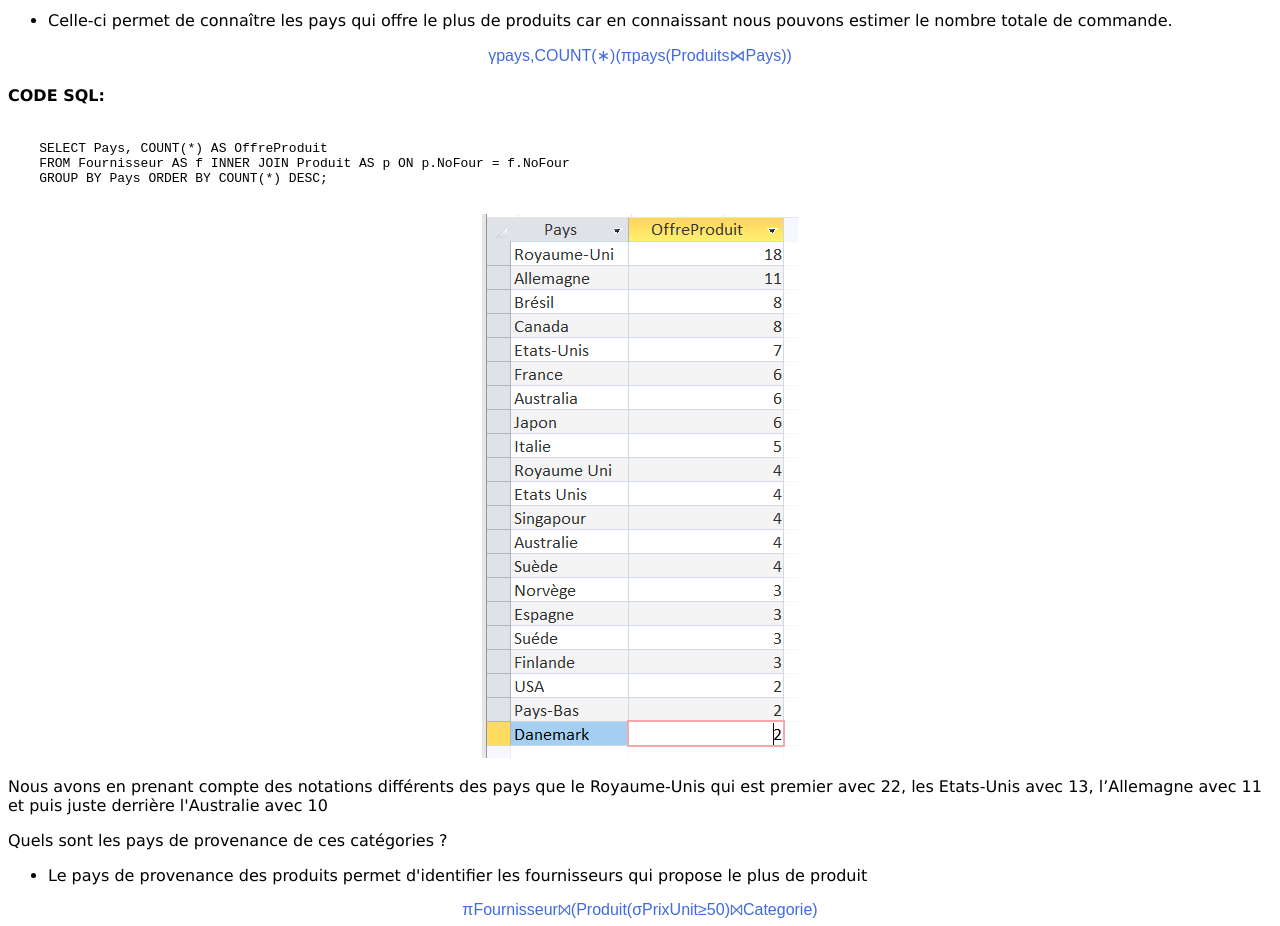
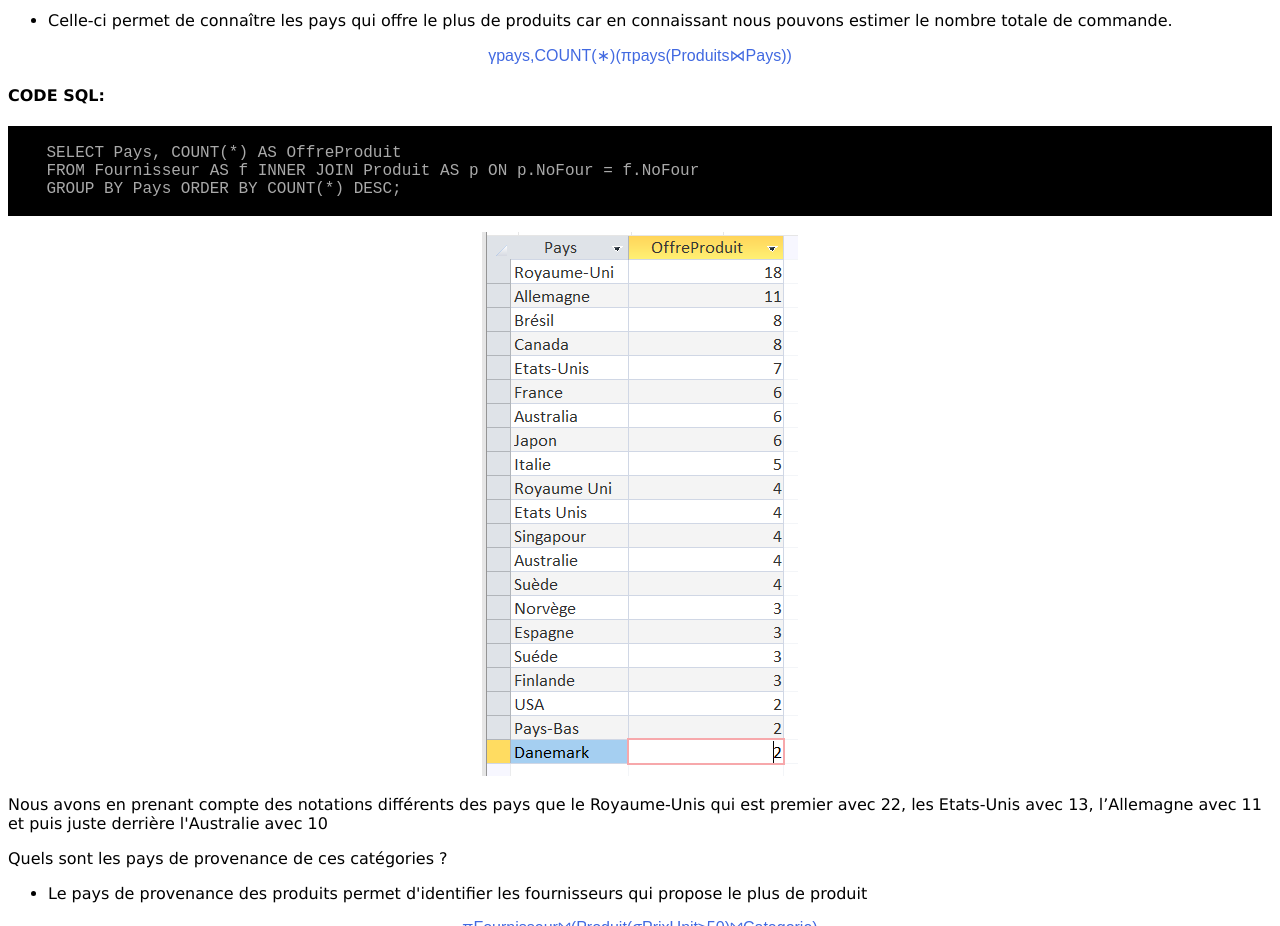
Before and after one commit to DreamBigGo/SAE-BD-WEB, a plain HTML site: page M3.html in a window 1280 px wide. Shown: the part 3580-4506 px from the top of the page. Drawn offline with Linux system fonts and the light colour scheme.

Commit message:
Update M3.html

```diff
--- a/M3.html
+++ b/M3.html
@@ -167,7 +167,7 @@
     <p class="construction">γpays,COUNT(∗)(πpays(Produits⋈Pays))</p>
     <!------------------SQL------------------>
     <h4>CODE SQL:</h4>
-    <pre><code>
+    <pre class="SQL"><code>
     SELECT Pays, COUNT(*) AS OffreProduit
     FROM Fournisseur AS f INNER JOIN Produit AS p ON p.NoFour = f.NoFour
     GROUP BY Pays ORDER BY COUNT(*) DESC;
```
